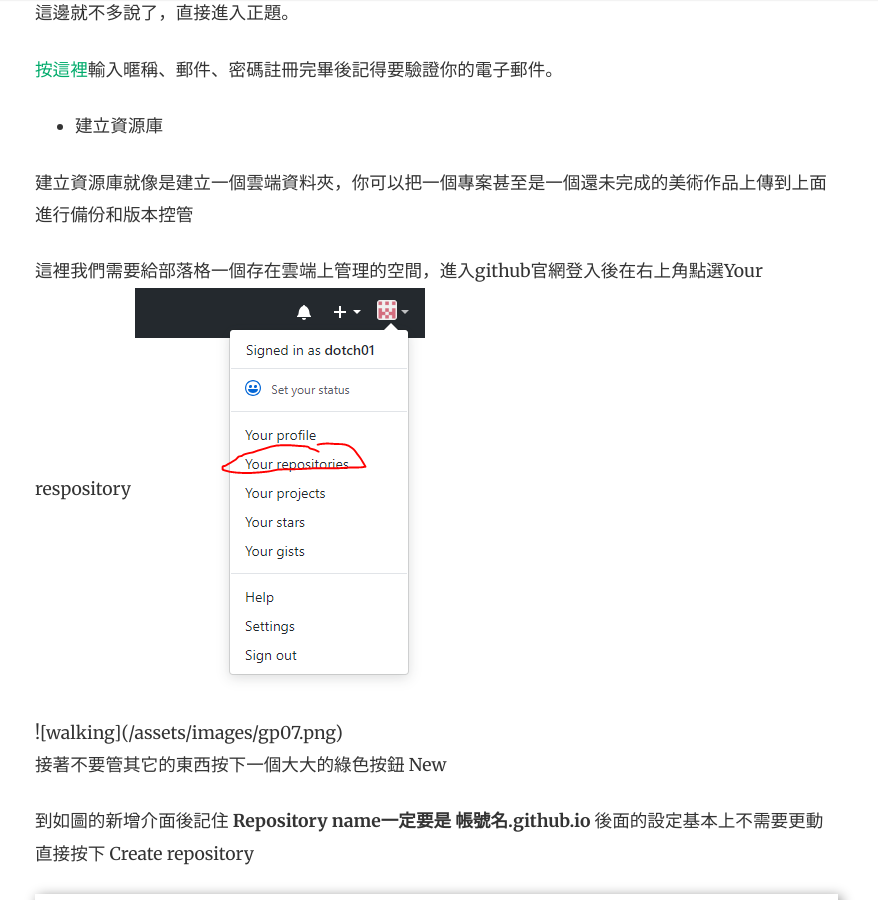
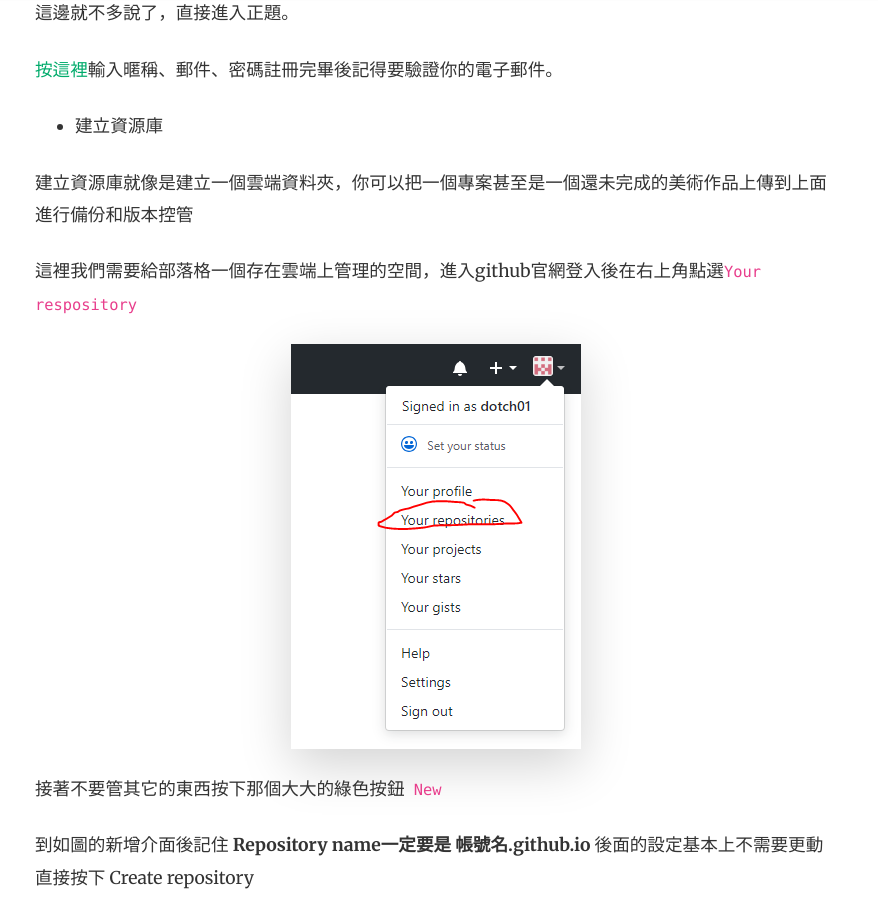
Before and after one commit to dotch01/dotch01.github.io, a Jekyll site: the page built from _posts/2019-04-03-createyourblog.md, in a window 1280 px wide and 900 px high, scrolled down 1405 px. Shown: the whole window, without its empty margins (250-1128 px from the left). Built offline with Jekyll 4.4.1, drawn with Linux system fonts in a browser that asks for light colours; nearby versions of some CDN libraries; comment, search, counter and statistics services are not loaded.

Commit message:
fixed img view

```diff
--- a/_posts/2019-04-03-createyourblog.md
+++ b/_posts/2019-04-03-createyourblog.md
@@ -29,13 +29,11 @@
 
 建立資源庫就像是建立一個雲端資料夾，你可以把一個專案甚至是一個還未完成的美術作品上傳到上面進行備份和版本控管
 
-這裡我們需要給部落格一個存在雲端上管理的空間，進入github官網登入後在右上角點選Your respository
-![walking]({{ site.baseurl }}/assets/images/gp07.png)
-<div class="postimg">
-![walking]({{ site.baseurl }}/assets/images/gp07.png)
-</div>
+這裡我們需要給部落格一個存在雲端上管理的空間，進入github官網登入後在右上角點選`Your respository`
 
-接著不要管其它的東西按下一個大大的綠色按鈕 New
+<div class="postimg"><img class="shadow-lg" src="{{site.baseurl}}/assets/images/gp07.png"></div>
+
+接著不要管其它的東西按下那個大大的綠色按鈕` New `
 
 到如圖的新增介面後記住 **Repository name一定要是 帳號名.github.io** 後面的設定基本上不需要更動直接按下 Create repository
 
```
Also changed, not shown: _pages/about.md (+2 -2 lines).
